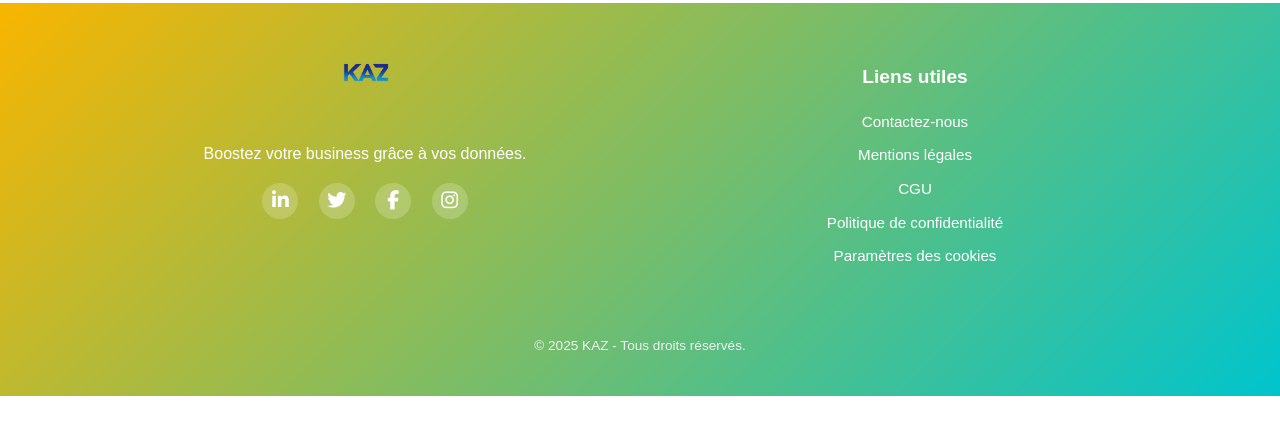
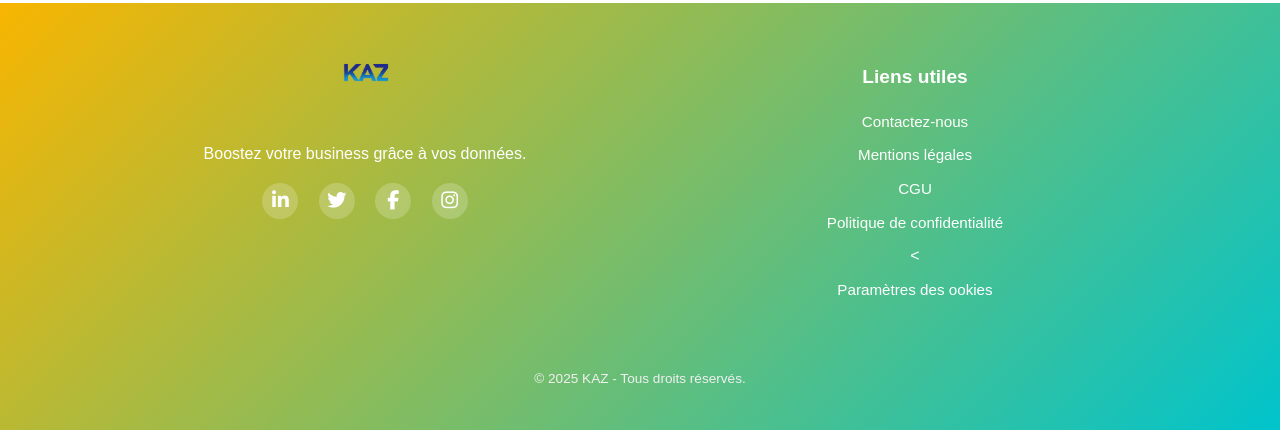
Before and after one commit to Jackson-509/Konseil, a Flask app: page /parametres-cookies in a window 1280 px wide. Shown: the part 600-1030 px from the top of the page. Before the commit the page ends 996 px from the top, so only its background shows below. Run offline with Flask 3, Linux system fonts and the light colour scheme.

Commit message:
Update parametres-cookies.html

```diff
--- a/templates/parametres-cookies.html
+++ b/templates/parametres-cookies.html
@@ -74,7 +74,7 @@
           <li><a href="{{ url_for('mentions_legales') }}">Mentions légales</a></li>
           <li><a href="{{ url_for('cgu') }}">CGU</a></li>
           <li><a href="{{ url_for('politique_confidentialite') }}">Politique de confidentialité</a></li>
-          <li><a href="{{ url_for('parametres_cookies') }}">Paramètres des cookies</a></li>
+          <<li><a href="{{ url_for('parametres_cookies') }}">Paramètres des ookies</a></li>
         </ul>
       </div>
     </div>
```
